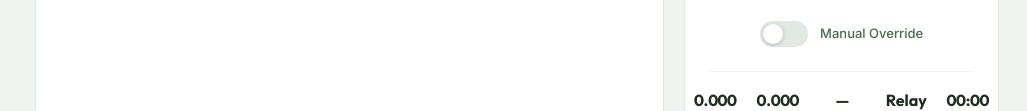
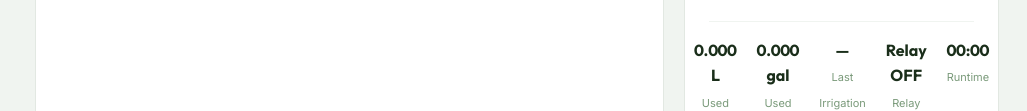
Before and after one commit to Jaslemkaril/IOTMicroclimate, a website: page index.html in a window 1280 px wide. Shown: the part 1451-1562 px from the top of the page, without its empty margins (253-1280 px from the left). Drawn offline with Linux system fonts and the light colour scheme; no server answers.

Commit message:
Remove Manual Override toggle from irrigation control

```diff
--- a/index.html
+++ b/index.html
@@ -383,14 +383,6 @@
                         <p class="pump-status" id="pumpStatus">Pump is OFF</p>
                     </div>
 
-                    <div class="pump-controls">
-                        <label class="toggle-switch">
-                            <input type="checkbox" id="pumpSwitch">
-                            <span class="toggle-slider"></span>
-                            <span class="toggle-label">Manual Override</span>
-                        </label>
-                    </div>
-
                     <div class="pump-stats">
                         <div class="pump-stat">
                             <span class="pump-stat-value" id="totalWater">0.000 L</span>
```
